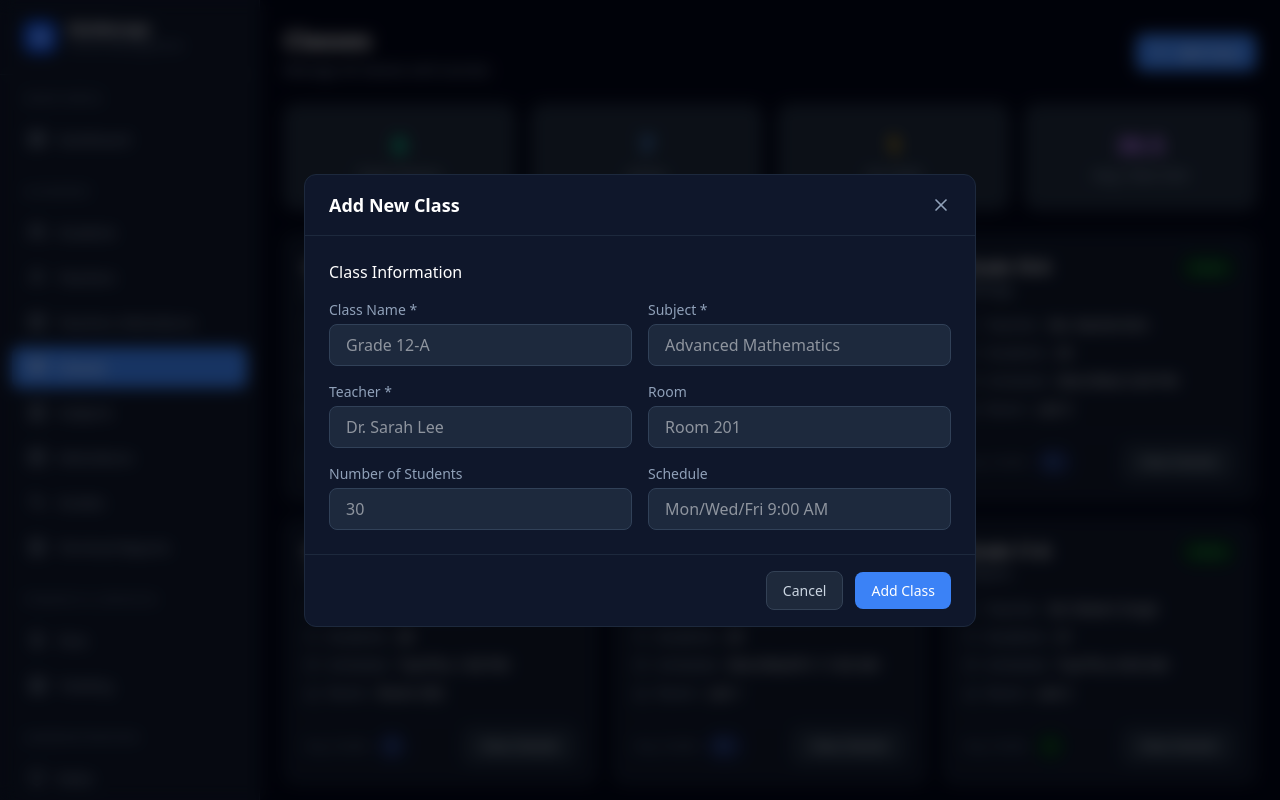
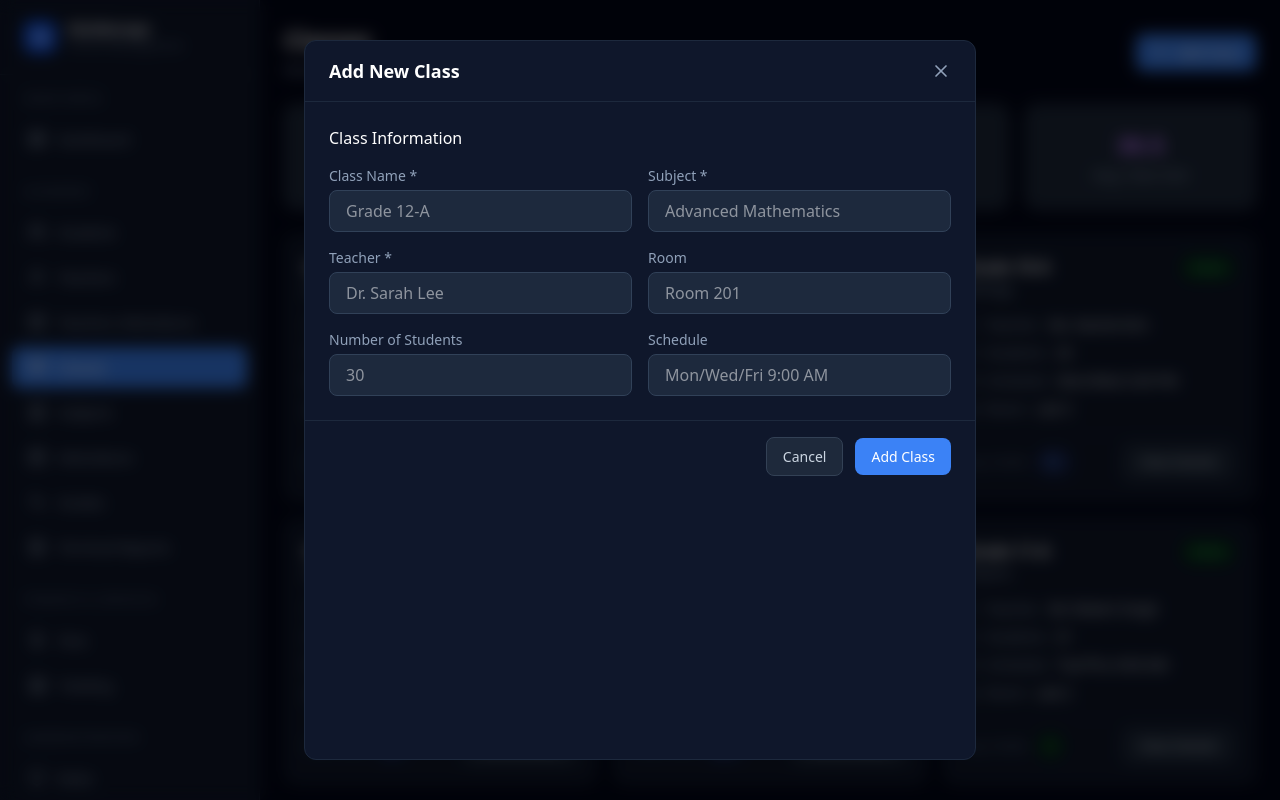
Before and after one commit to lilromeo2290/Clipe233_Edu, a Next.js app: page /classes in a window 1280 px wide. Both pictures are taken after a click on the button "Add Class". Shown: the top 800 px of the page. Built offline with nearby package versions, Linux system fonts and the light colour scheme.

Commit message:
Fix Add Class modal scrolling - add proper height constraints for flexbox

```diff
--- a/src/app/classes/page.tsx
+++ b/src/app/classes/page.tsx
@@ -190,7 +190,7 @@ export default function ClassesPage() {
       {/* Add Class Modal */}
       {showAddModal && (
         <div className="fixed inset-0 bg-black/60 backdrop-blur-sm flex items-center justify-center z-50 p-4 overflow-hidden">
-          <div className="bg-slate-900 border border-slate-800 rounded-xl w-full max-w-2xl max-h-[90vh] overflow-hidden flex flex-col">
+          <div className="bg-slate-900 border border-slate-800 rounded-xl w-full max-w-2xl h-[90vh] overflow-hidden flex flex-col">
             {/* Header */}
             <div className="flex items-center justify-between px-6 py-4 border-b border-slate-800 shrink-0">
               <h3 className="text-lg font-semibold text-white">Add New Class</h3>
@@ -202,7 +202,7 @@ export default function ClassesPage() {
               </button>
             </div>
             {/* Content - scrollable */}
-            <div className="overflow-y-auto custom-scrollbar flex-1 p-6 space-y-6">
+            <div className="overflow-y-auto custom-scrollbar p-6 space-y-6 min-h-0">
               {/* Class Information */}
               <div>
                 <h4 className="text-white font-medium mb-4">Class Information</h4>
```
